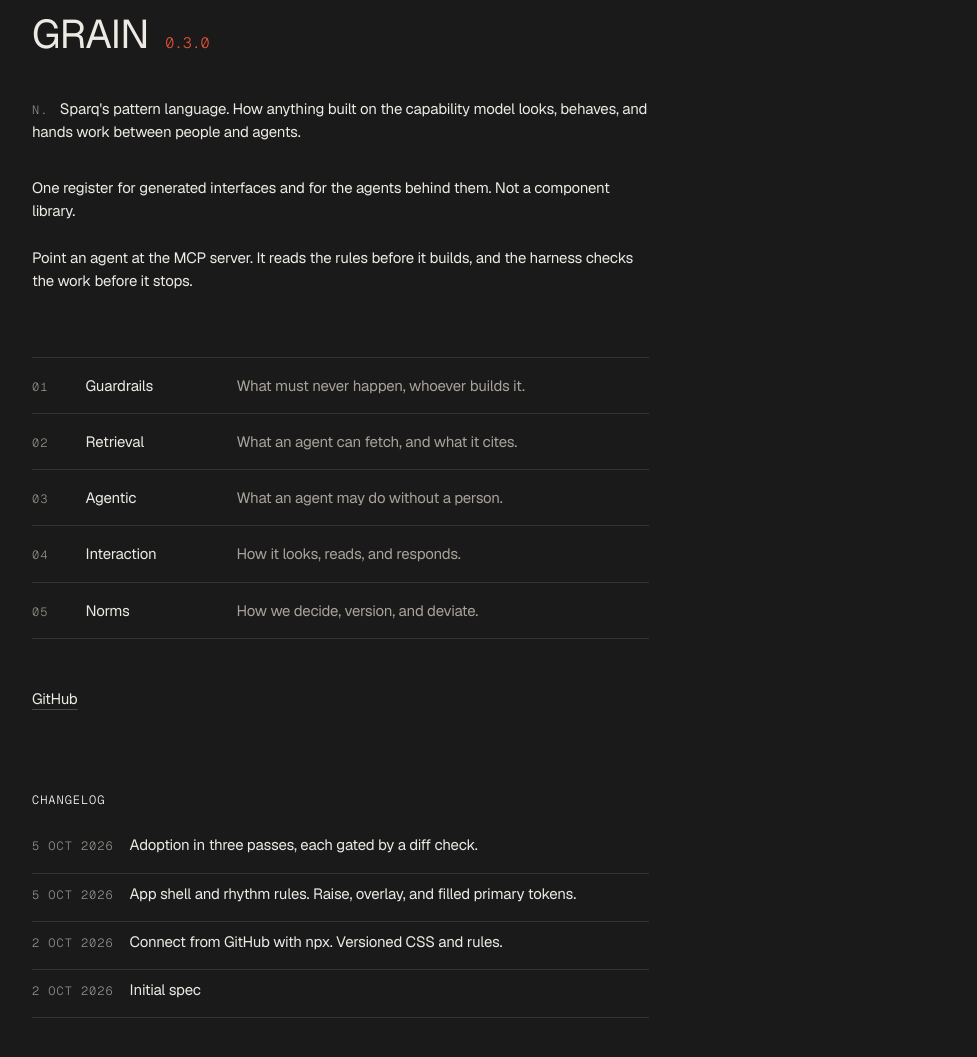
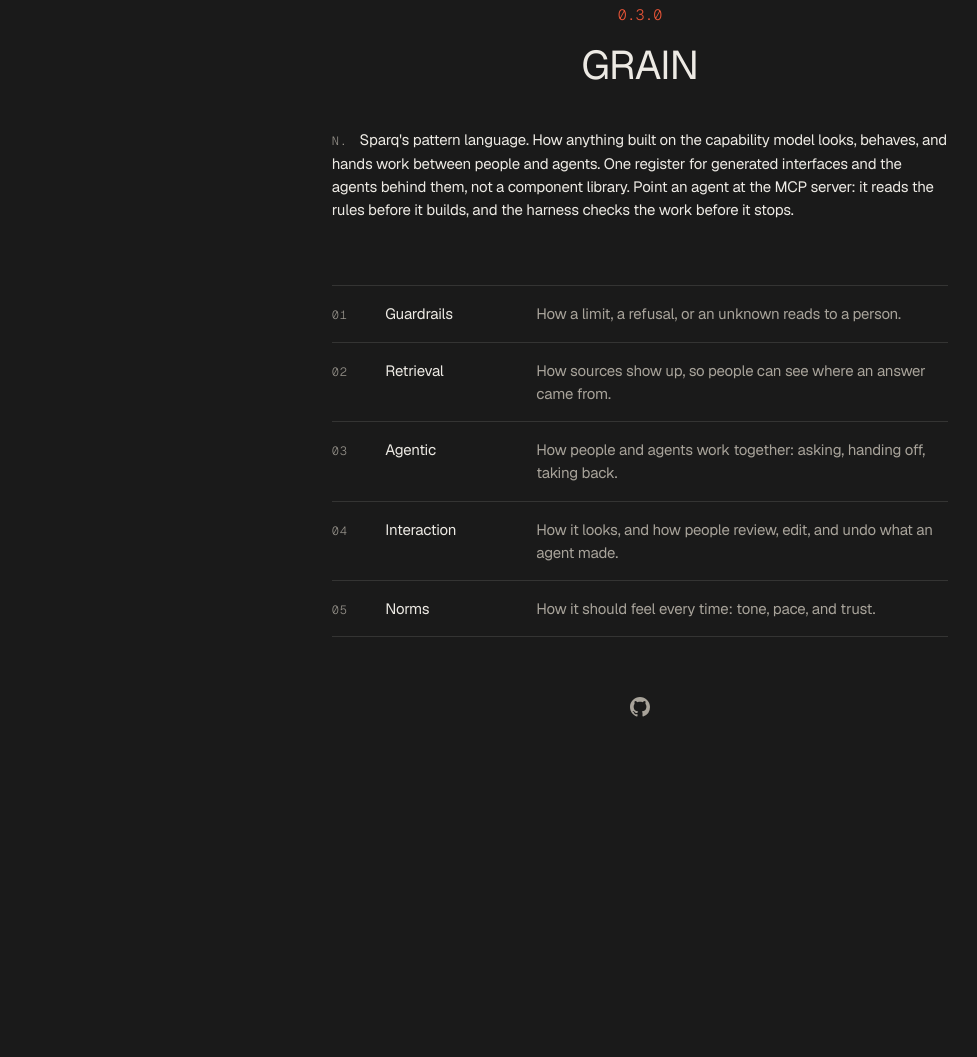
Before and after one commit to ts-jaames/sparq-design-system, a website: page index.html in a window 1280 px wide. Shown: the part 85-1142 px from the top of the page, without its empty margins (0-977 px from the left). After the commit the page ends 878 px from the top, so only its background shows below. Drawn offline with nearby package versions, Linux system fonts and the light colour scheme; a web font is replaced by a local one.

Commit message:
Homepage: Badeen Display title, centered header, experience-led GRAIN lines, GitHub icon
Co-Authored-By: Claude Opus 5.5 <noreply@anthropic.com>
Claude-Session: https://claude.ai/code/session_013dVpg44f3xBxfCwrBuZrp4

```diff
--- a/index.html
+++ b/index.html
@@ -7,7 +7,7 @@
     <link rel="preconnect" href="https://fonts.googleapis.com" />
     <link rel="preconnect" href="https://fonts.gstatic.com" crossorigin />
     <link
-      href="https://fonts.googleapis.com/css2?family=Geist+Mono:wght@300;400&family=Geist:wght@400&display=swap"
+      href="https://fonts.googleapis.com/css2?family=Badeen+Display&family=Geist+Mono:wght@300;400&family=Geist:wght@400&display=swap"
       rel="stylesheet"
     />
     <link rel="stylesheet" href="tokens/sparq-tokens.css" />
@@ -42,18 +42,22 @@
 
       main {
         max-width: var(--sparq-measure);
+        margin: 0 auto;
         padding: calc(var(--sparq-s10) + var(--sparq-s1)) var(--sparq-s4) var(--sparq-s8);
       }
 
       .title {
         display: flex;
-        align-items: baseline;
-        gap: var(--sparq-s2);
+        flex-direction: column;
+        align-items: center;
+        text-align: center;
+        gap: var(--sparq-s1);
         margin: 0 0 var(--sparq-s4);
       }
 
       h1 {
         margin: 0;
+        font-family: "Badeen Display", var(--sparq-font-sans);
         font-weight: 400;
         letter-spacing: var(--sparq-title-tracking);
         font-size: 40px;
@@ -82,23 +86,28 @@
       }
 
       .github {
-        display: inline-flex;
+        display: flex;
+        justify-content: center;
         align-items: center;
+        width: 44px;
+        height: 44px;
+        margin: var(--sparq-s4) auto 0;
+        color: var(--sparq-ink-muted);
         text-decoration: none;
+        transition: color var(--sparq-dur) var(--sparq-ease);
       }
 
-      .github .word {
-        text-decoration: underline;
-        text-decoration-color: var(--sparq-rule-strong);
-        text-decoration-thickness: 1px;
-        text-underline-offset: 5px;
-        transition: text-decoration-color var(--sparq-dur) var(--sparq-ease);
+      .github:hover,
+      .github:focus-visible {
+        color: var(--sparq-accent);
       }
 
-      .github:hover .word,
-      .github:focus-visible .word {
-        text-decoration-color: var(--sparq-accent);
+      .github svg {
+        width: 20px;
+        height: 20px;
       }
+
+
 
       .define {
         margin: 0 0 var(--sparq-s4);
@@ -143,32 +152,10 @@
         }
       }
 
-      .changelog {
-        margin-top: var(--sparq-s10);
-      }
 
-      .changelog h2 {
-        margin: 0 0 var(--sparq-s2);
-      }
 
-      .changelog ol {
-        list-style: none;
-        margin: 0;
-        padding: 0;
-      }
 
-      .changelog li {
-        display: flex;
-        gap: var(--sparq-s2);
-        align-items: baseline;
-        padding: var(--sparq-s1) 0 var(--sparq-s2);
-        border-bottom: 1px solid var(--sparq-rule);
-      }
 
-      .when {
-        color: var(--sparq-ink-faint);
-        white-space: nowrap;
-      }
 
       .sr-only {
         position: absolute;
@@ -184,48 +171,23 @@
     <a class="skip sparq-focus" href="#content">Skip to content</a>
     <main id="content">
       <div class="title">
+        <p class="sparq-figure version"><span class="sr-only">Version </span>0.3.0</p>
         <h1 class="sparq-prose">GRAIN</h1>
-        <p class="sparq-figure version"><span class="sr-only">Version </span>0.3.0</p>
       </div>
       <p class="define sparq-prose">
         <span class="sparq-label pos">n.</span>
-        Sparq's pattern language. How anything built on the capability model looks, behaves, and hands work between people and agents.
-      </p>
-      <p class="sparq-prose">
-        One register for generated interfaces and for the agents behind them. Not a component library.
-      </p>
-      <p class="sparq-prose">
-        Point an agent at the MCP server. It reads the rules before it builds, and the harness checks the work before it stops.
+        Sparq's pattern language. How anything built on the capability model looks, behaves, and hands work between people and agents. One register for generated interfaces and the agents behind them, not a component library. Point an agent at the MCP server: it reads the rules before it builds, and the harness checks the work before it stops.
       </p>
       <ol class="layers" aria-label="The five parts of GRAIN">
-        <li><span class="sparq-label n">01</span><span class="sparq-prose">Guardrails</span><span class="sparq-prose q">What must never happen, whoever builds it.</span></li>
-        <li><span class="sparq-label n">02</span><span class="sparq-prose">Retrieval</span><span class="sparq-prose q">What an agent can fetch, and what it cites.</span></li>
-        <li><span class="sparq-label n">03</span><span class="sparq-prose">Agentic</span><span class="sparq-prose q">What an agent may do without a person.</span></li>
-        <li><span class="sparq-label n">04</span><span class="sparq-prose">Interaction</span><span class="sparq-prose q">How it looks, reads, and responds.</span></li>
-        <li><span class="sparq-label n">05</span><span class="sparq-prose">Norms</span><span class="sparq-prose q">How we decide, version, and deviate.</span></li>
+        <li><span class="sparq-label n">01</span><span class="sparq-prose">Guardrails</span><span class="sparq-prose q">How a limit, a refusal, or an unknown reads to a person.</span></li>
+        <li><span class="sparq-label n">02</span><span class="sparq-prose">Retrieval</span><span class="sparq-prose q">How sources show up, so people can see where an answer came from.</span></li>
+        <li><span class="sparq-label n">03</span><span class="sparq-prose">Agentic</span><span class="sparq-prose q">How people and agents work together: asking, handing off, taking back.</span></li>
+        <li><span class="sparq-label n">04</span><span class="sparq-prose">Interaction</span><span class="sparq-prose q">How it looks, and how people review, edit, and undo what an agent made.</span></li>
+        <li><span class="sparq-label n">05</span><span class="sparq-prose">Norms</span><span class="sparq-prose q">How it should feel every time: tone, pace, and trust.</span></li>
       </ol>
-      <a class="github sparq-prose sparq-hit sparq-focus" href="https://github.com/ts-jaames/sparq-design-system"><span class="word">GitHub</span></a>
-      <section class="changelog" aria-labelledby="changelog-title">
-        <h2 id="changelog-title" class="sparq-label">Changelog</h2>
-        <ol>
-          <li>
-            <span class="sparq-label when">5 Oct 2026</span>
-            <span class="sparq-prose">Adoption in three passes, each gated by a diff check.</span>
-          </li>
-          <li>
-            <span class="sparq-label when">5 Oct 2026</span>
-            <span class="sparq-prose">App shell and rhythm rules. Raise, overlay, and filled primary tokens.</span>
-          </li>
-          <li>
-            <span class="sparq-label when">2 Oct 2026</span>
-            <span class="sparq-prose">Connect from GitHub with npx. Versioned CSS and rules.</span>
-          </li>
-          <li>
-            <span class="sparq-label when">2 Oct 2026</span>
-            <span class="sparq-prose">Initial spec</span>
-          </li>
-        </ol>
-      </section>
+      <a class="github sparq-focus" href="https://github.com/ts-jaames/sparq-design-system" aria-label="GitHub">
+        <svg viewBox="0 0 16 16" fill="currentColor" aria-hidden="true" focusable="false"><path d="M8 0C3.58 0 0 3.58 0 8c0 3.54 2.29 6.53 5.47 7.59.4.07.55-.17.55-.38 0-.19-.01-.82-.01-1.49-2.01.37-2.53-.49-2.69-.94-.09-.23-.48-.94-.82-1.13-.28-.15-.68-.52-.01-.53.63-.01 1.08.58 1.23.82.72 1.21 1.87.87 2.33.66.07-.52.28-.87.51-1.07-1.78-.2-3.64-.89-3.64-3.95 0-.87.31-1.59.82-2.15-.08-.2-.36-1.02.08-2.12 0 0 .67-.21 2.2.82.64-.18 1.32-.27 2-.27.68 0 1.36.09 2 .27 1.53-1.04 2.2-.82 2.2-.82.44 1.1.16 1.92.08 2.12.51.56.82 1.27.82 2.15 0 3.07-1.87 3.75-3.65 3.95.29.25.54.73.54 1.48 0 1.07-.01 1.93-.01 2.2 0 .21.15.46.55.38A8.013 8.013 0 0016 8c0-4.42-3.58-8-8-8z"/></svg>
+      </a>
     </main>
   </body>
 </html>
```
